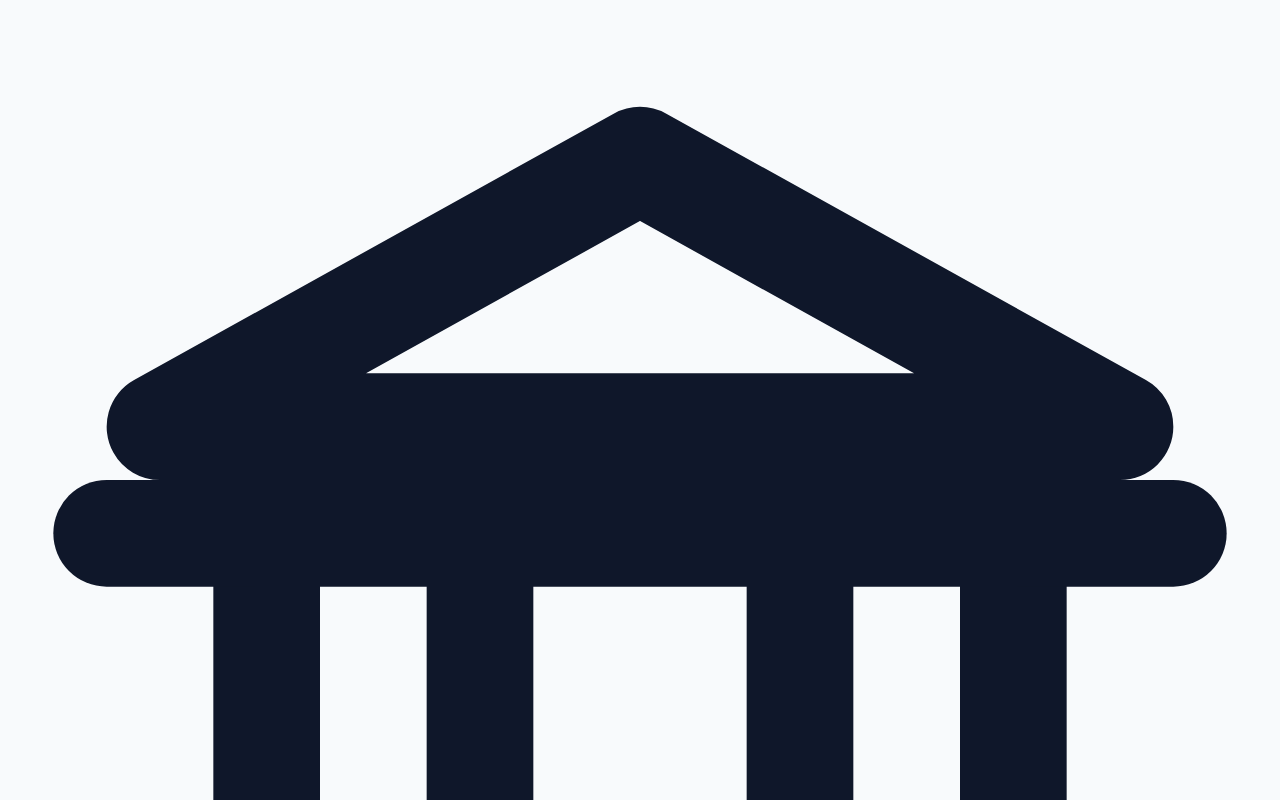
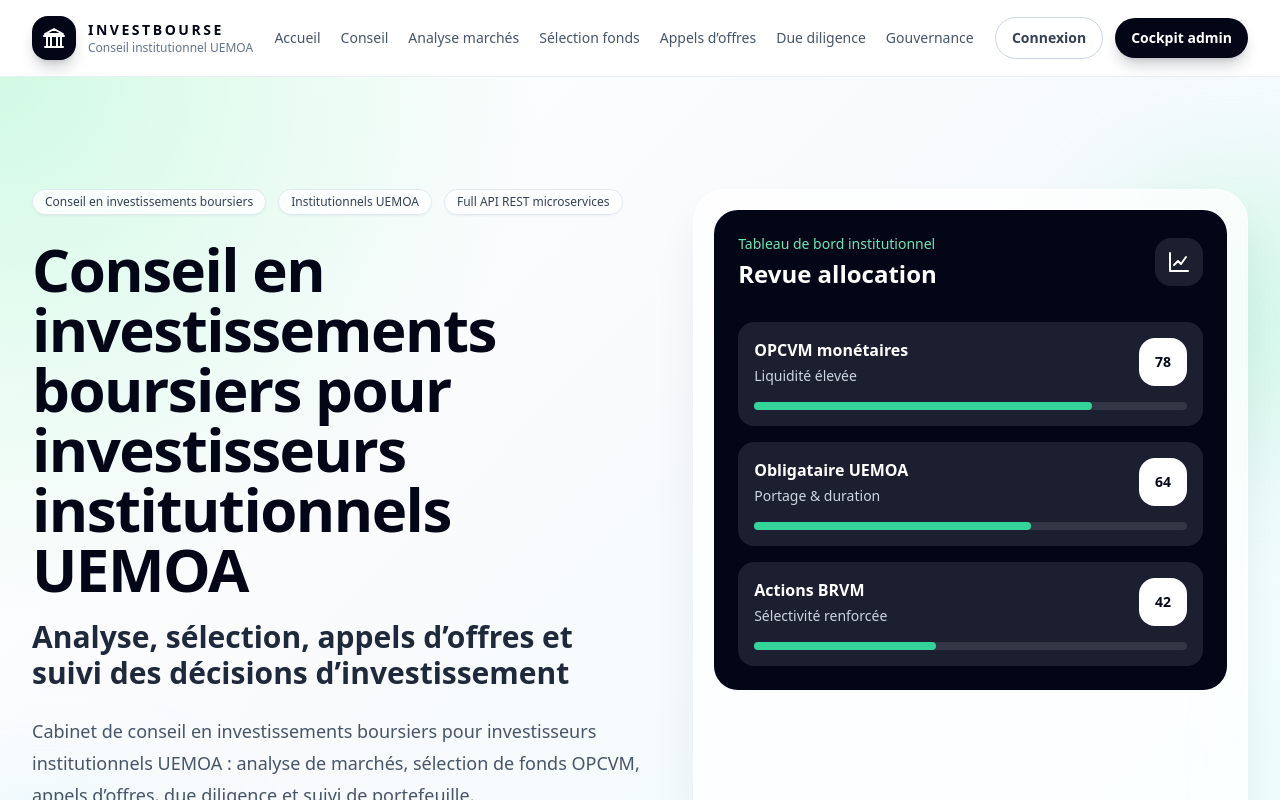
Before and after one commit to Patricked-code/Investbourse, a Next.js app in the folder apps/web/: page / in a window 1280 px wide. Shown: the top 800 px of the page. Built offline with nearby package versions, Linux system fonts and the light colour scheme.

Commit message:
chore(web): add Tailwind config

```diff
--- /dev/null
+++ b/apps/web/tailwind.config.ts
@@ -0,0 +1,19 @@
+import type { Config } from "tailwindcss";
+
+const config: Config = {
+  content: [
+    "./app/**/*.{js,ts,jsx,tsx,mdx}",
+    "./components/**/*.{js,ts,jsx,tsx,mdx}",
+    "./lib/**/*.{js,ts,jsx,tsx,mdx}",
+  ],
+  theme: {
+    extend: {
+      boxShadow: {
+        soft: "0 20px 60px rgba(15, 23, 42, 0.08)",
+      },
+    },
+  },
+  plugins: [],
+};
+
+export default config;
```
